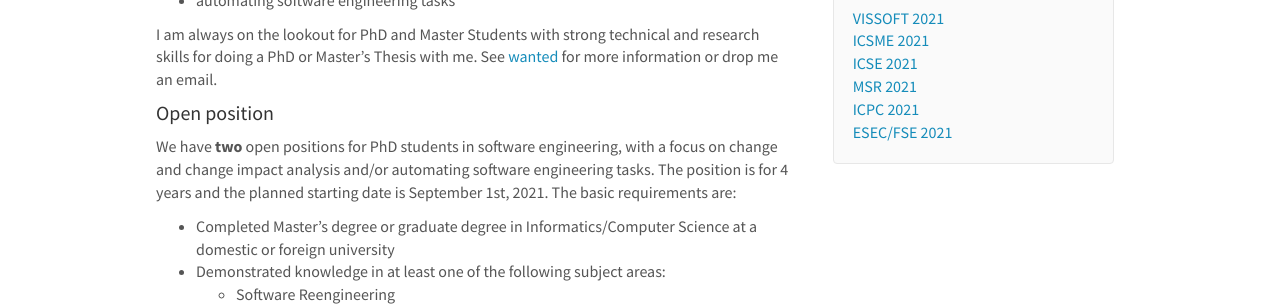
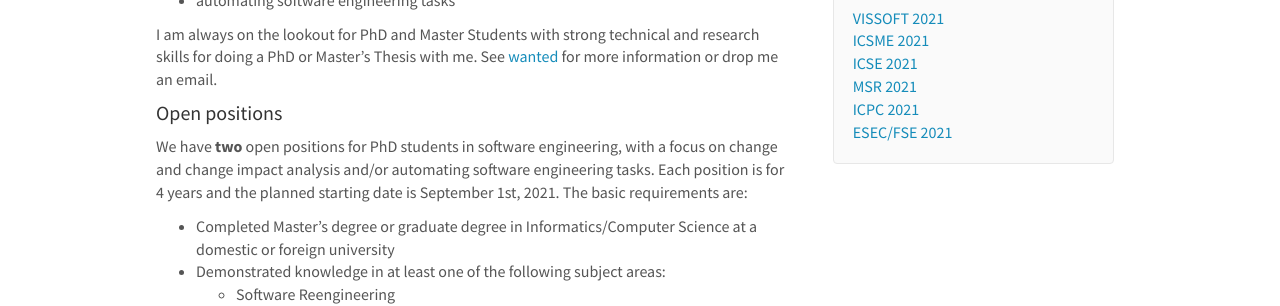
Before and after one commit to pinzger/pinzger.github.io, a Jekyll site: the page built from _pages/home.md, in a window 1280 px wide and 1387 px high. Shown: the part 811-1117 px from the top of the window. Built offline with Jekyll 4.4.1, drawn with Linux system fonts in a browser that asks for light colours; nearby versions of some CDN libraries.

Commit message:
fixed a typo

```diff
--- a/_pages/home.md
+++ b/_pages/home.md
@@ -41,8 +41,8 @@ My research interests are in:
 
 I am always on the lookout for PhD and Master Students with strong technical and research skills for doing a PhD or Master's Thesis with me. See [wanted](wanted) for more information or drop me an email.
 
-#### Open position
-We have **two** open positions for PhD students in software engineering, with a focus on change and change impact analysis and/or automating software engineering tasks. The position is for 4 years and the planned starting date is September 1st, 2021. The basic requirements are:
+#### Open positions
+We have **two** open positions for PhD students in software engineering, with a focus on change and change impact analysis and/or automating software engineering tasks. Each position is for 4 years and the planned starting date is September 1st, 2021. The basic requirements are:
 
 * Completed Master’s degree or graduate degree in Informatics/Computer Science at a domestic or foreign university
 * Demonstrated knowledge in at least one of the following subject areas:
```
